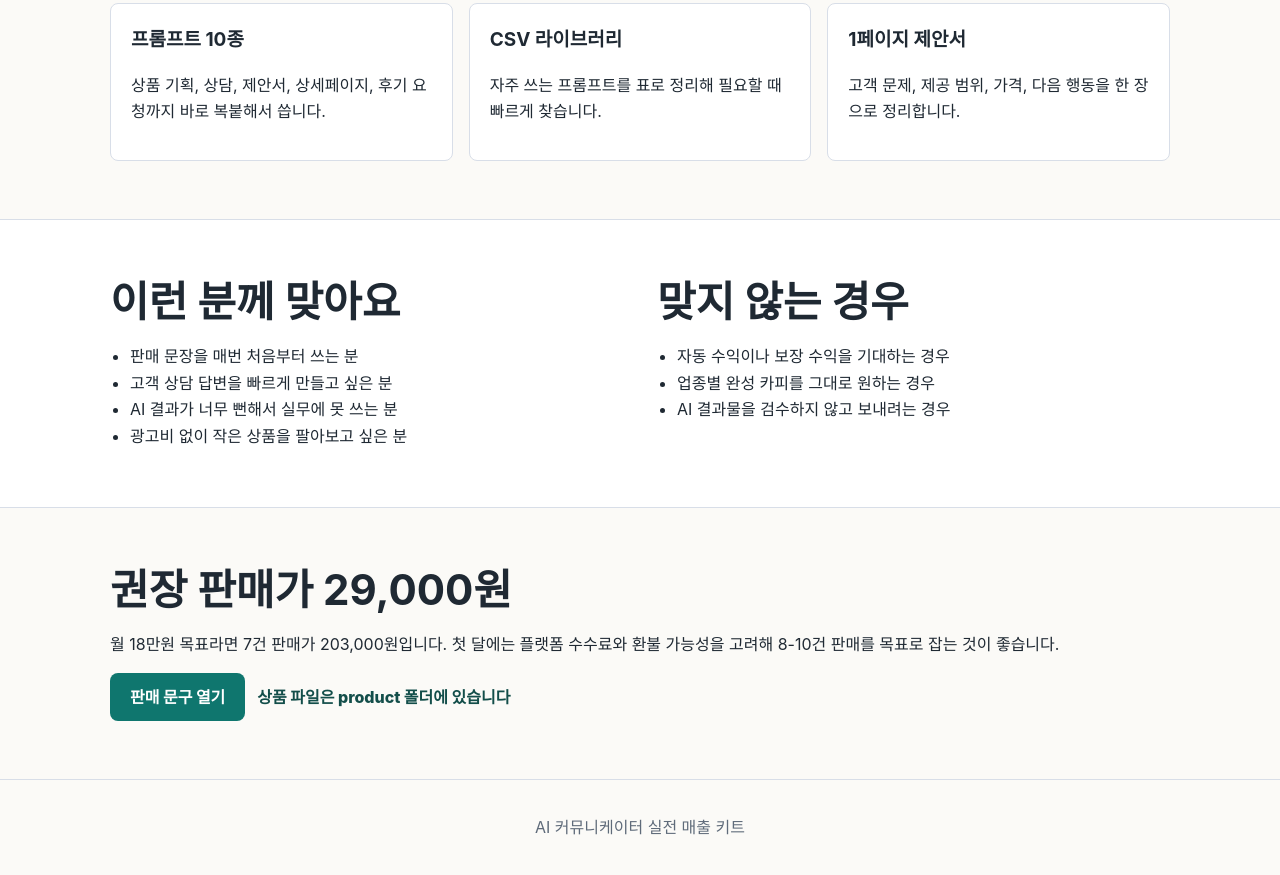
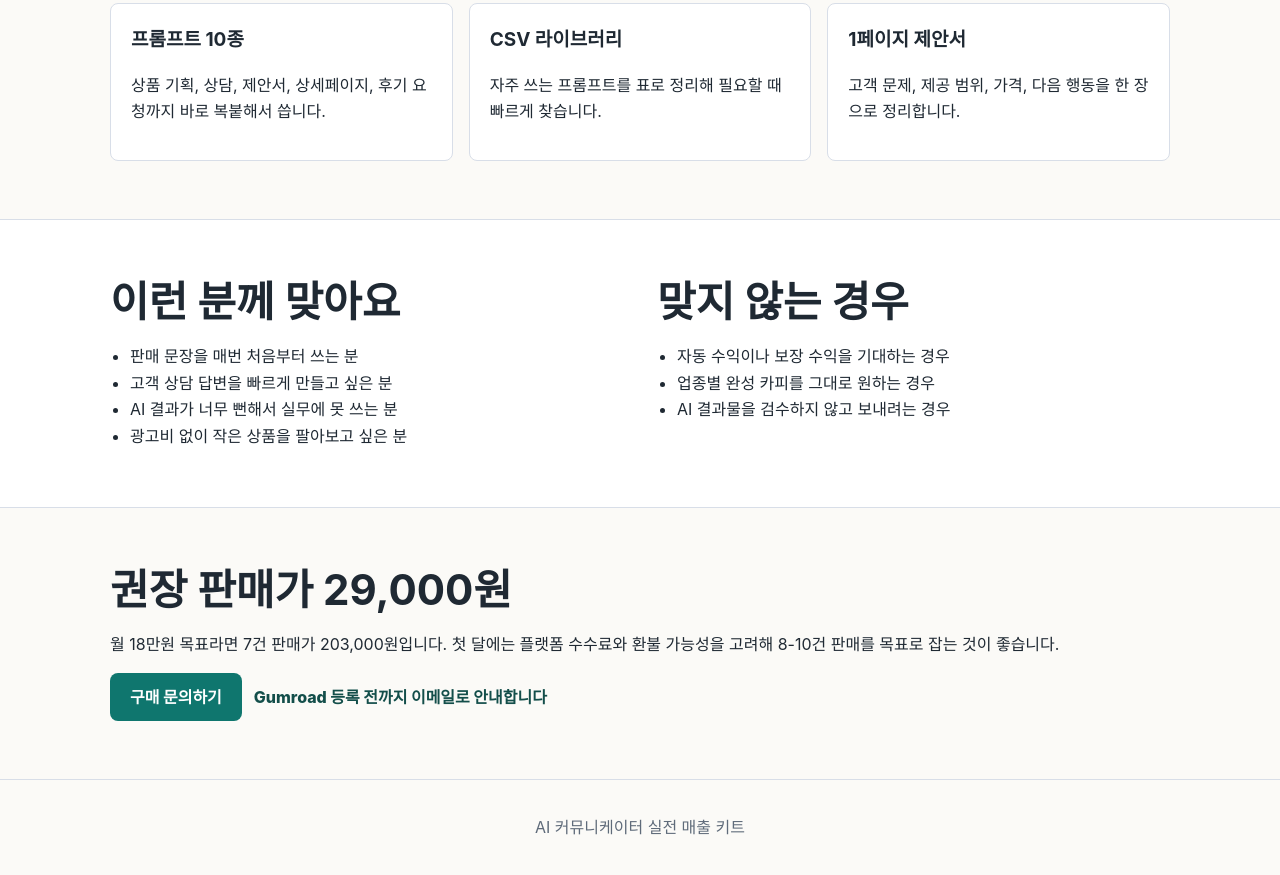
Before and after one commit to nyounghokim-hash/ai-communication-revenue-kit, a plain HTML site: page index.html in a window 1280 px wide. Shown: the part 1158-2033 px from the top of the page. Drawn offline with Linux system fonts and the light colour scheme.

Commit message:
Add purchase inquiry CTA

```diff
--- a/index.html
+++ b/index.html
@@ -207,8 +207,8 @@
       <h2>권장 판매가 29,000원</h2>
       <p>월 18만원 목표라면 7건 판매가 203,000원입니다. 첫 달에는 플랫폼 수수료와 환불 가능성을 고려해 8-10건 판매를 목표로 잡는 것이 좋습니다.</p>
       <div class="actions">
-        <a class="button" href="../ops/gumroad_listing.md">판매 문구 열기</a>
-        <span class="price">상품 파일은 product 폴더에 있습니다</span>
+        <a class="button" href="mailto:nyoungho.kim@gmail.com?subject=AI%20%EC%BB%A4%EB%AE%A4%EB%8B%88%EC%BC%80%EC%9D%B4%ED%84%B0%20%EC%8B%A4%EC%A0%84%20%EB%A7%A4%EC%B6%9C%20%ED%82%A4%ED%8A%B8%20%EA%B5%AC%EB%A7%A4%20%EB%AC%B8%EC%9D%98&body=%EC%95%88%EB%85%95%ED%95%98%EC%84%B8%EC%9A%94.%20AI%20%EC%BB%A4%EB%AE%A4%EB%8B%88%EC%BC%80%EC%9D%B4%ED%84%B0%20%EC%8B%A4%EC%A0%84%20%EB%A7%A4%EC%B6%9C%20%ED%82%A4%ED%8A%B8%20%EA%B5%AC%EB%A7%A4%EB%A5%BC%20%EB%AC%B8%EC%9D%98%ED%95%A9%EB%8B%88%EB%8B%A4.">구매 문의하기</a>
+        <span class="price">Gumroad 등록 전까지 이메일로 안내합니다</span>
       </div>
     </div>
   </section>
```
